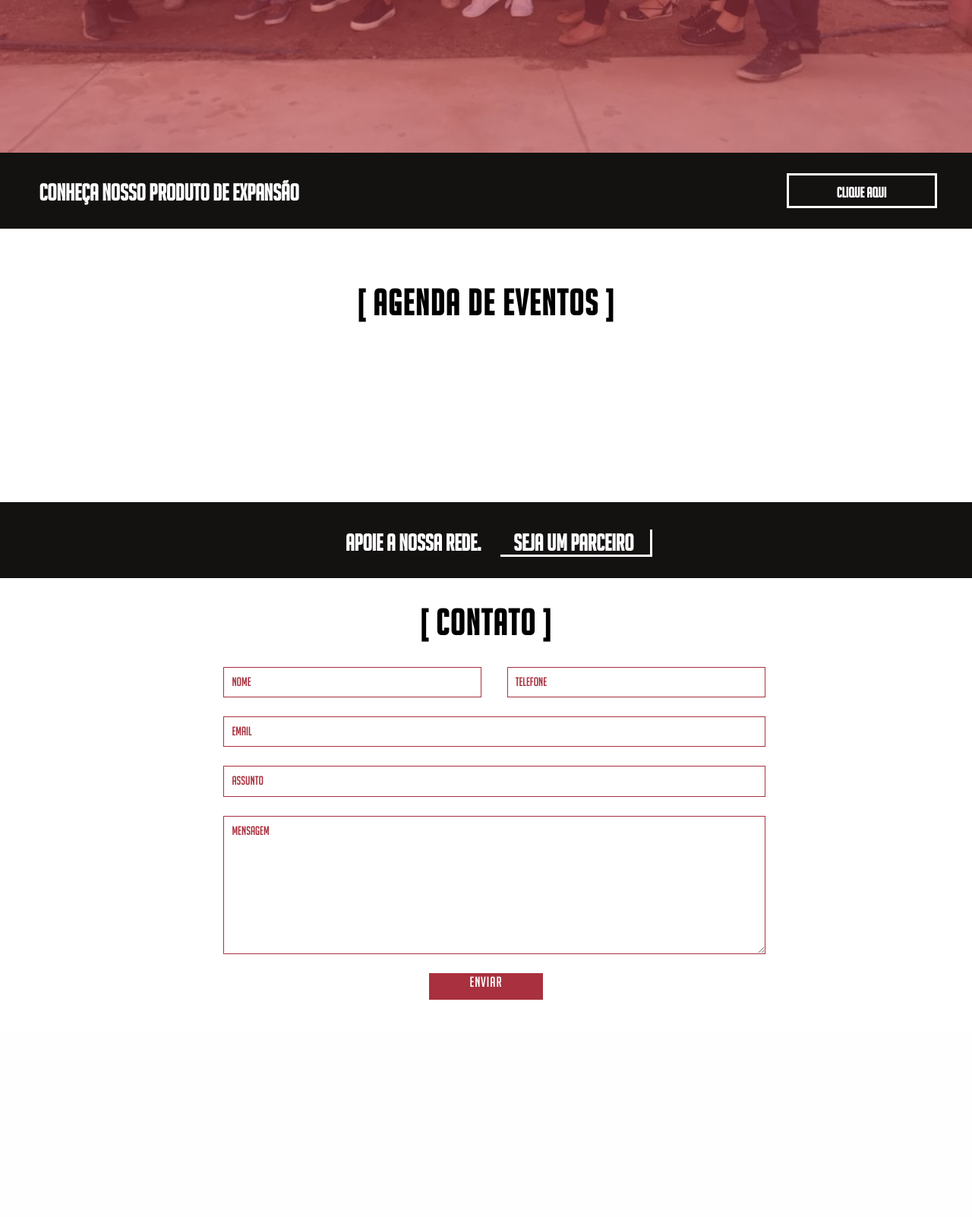
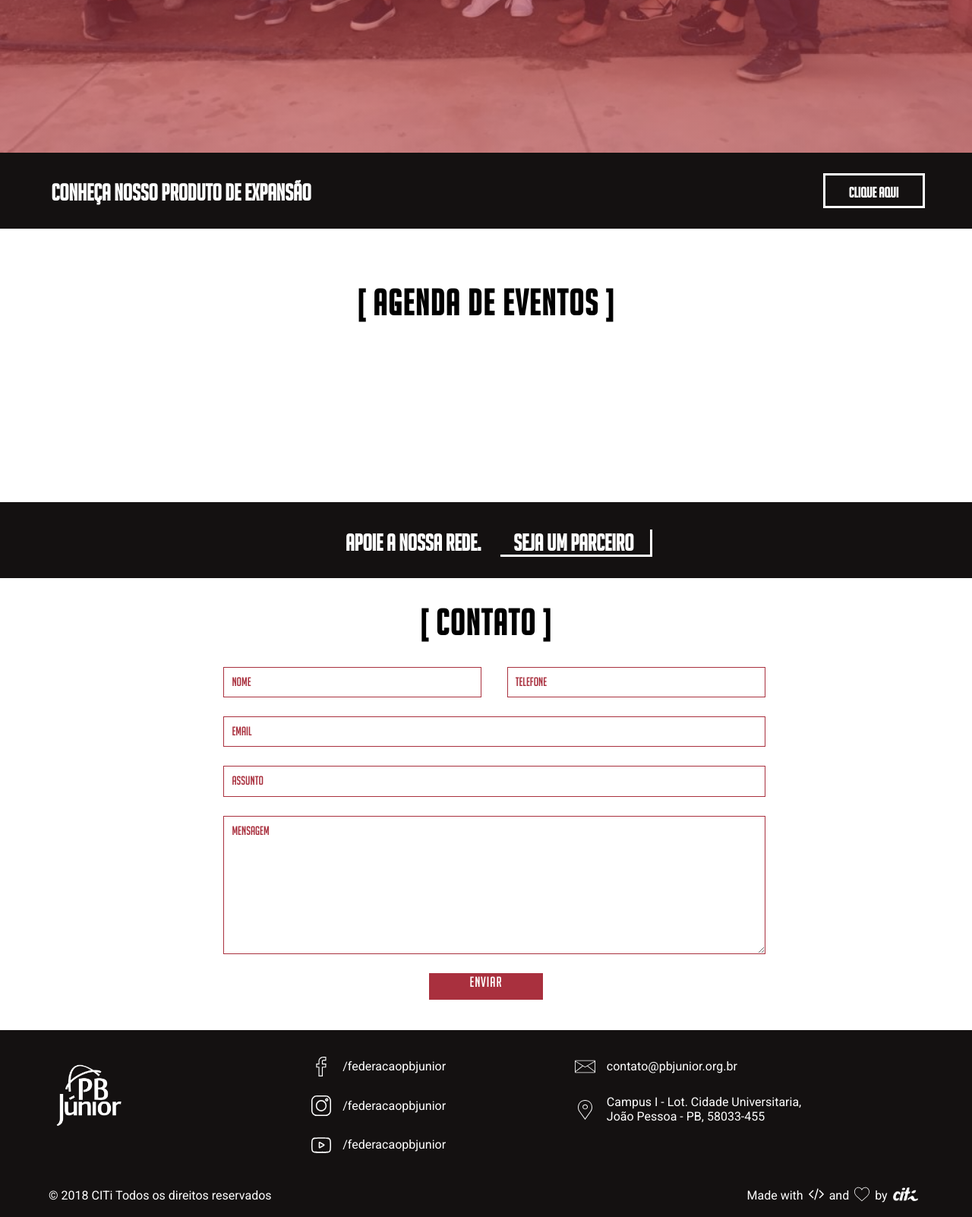
Before and after one commit to citi-onboarding/PBjr, a Django app: template core/templates/index/index.html in a window 1280 px wide. Shown: the part 2320-3922 px from the top of the page at 76% size. Before the commit the page ends 3636 px from the top, so only its background shows below. Run offline with Django 3.2, Linux system fonts and the light colour scheme; the template is opened without the code that fills it, so the values that code supplies are empty.

Commit message:
Correção de Bugs na NavBar e adição do footer

```diff
--- a/core/templates/index/index.html
+++ b/core/templates/index/index.html
@@ -23,6 +23,9 @@
         <div class="container">
             <div class="logo">
                 <img src="{% static 'imagens/logo_branca.png' %}" alt="Logo da empresa">
+            </div>
+            <div class="logo-colorida">
+                <img  src="{% static 'imagens/logo_colorida.png' %}" alt="Logo da empresa">
             </div>
             <div class="menu">
                 <div class="icone-mobile">
@@ -289,6 +292,67 @@
         </div>
     </div>
 
+    <!-- =======================
+		#Footer
+    ========================= -->
+
+    <footer>
+        <div class="container">
+            <div class="primeira-linha">
+                <div class="logo">
+                    <img src="{% static 'imagens/logo_branca.png' %}">
+                </div>
+                <div class="redes-sociais">
+                    <div class="coluna-1">
+                        <a class="rede" href="https://www.facebook.com/federacaopbjunior/" target="_blank">
+                            <img  src="{% static 'imagens/icones/footer/facebook.svg' %}">
+                            <span>/federacaopbjunior</span>
+                        </a>
+
+                        <a class="rede" href="https://www.instagram.com/federacaopbjunior/" target="_blank">
+                            <img  src="{% static 'imagens/icones/footer/instagram.svg' %}">
+                            <span>/federacaopbjunior</span>
+                        </a>
+
+                        <a class="rede" href="https://www.facebook.com/federacaopbjunior/" target="_blank">
+                            <img  src="{% static 'imagens/icones/footer/youtube.svg' %}">
+                            <span>/federacaopbjunior</span>
+                        </a>
+                    </div>
+
+                    <div class="coluna-2">
+                    <div class="rede" target="_blank">
+                        <img  src="{% static 'imagens/icones/footer/message.svg' %}">
+                        <span>contato@pbjunior.org.br</span>
+                    </div>
+
+                    <div class="rede" target="_blank">
+                        <img  src="{% static 'imagens/icones/footer/location.svg' %}">
+                        <div id="local">
+                            <span>Campus I - Lot. Cidade Universitaria,</span>
+                            <span> João Pessoa - PB, 58033-455</span>
+                        </div>
+                    </div>
+                </div>
+                </div>
+            </div>
+
+            <div class="segunda-linha">
+                <div class="copyright">
+                    <span>&copy; 2018 CITi Todos os direitos reservados</span>
+                </div>
+
+                <div class="feito">
+                    <p>Made with <span><img src="{% static 'imagens/icones/footer/code.svg' %}">
+                    </span> and <span><img src="{% static 'imagens/icones/footer/heart.svg' %}"></span> by
+                    <span><img src="{% static 'imagens/logo_citi.png' %}"></span>  </p>
+                </div>
+
+
+            </div>
+        </div>
+    </footer>
+
 
 <script src="https://ajax.googleapis.com/ajax/libs/jquery/3.3.1/jquery.min.js"></script>
 <script src=" {% static 'js/jquery-2.1.4.js' %}"></script>
--- a/static/css/responsive.css
+++ b/static/css/responsive.css
@@ -512,7 +552,7 @@
         margin: 5px;
     }
     .Botão-chamada2{
-        width: 15%;
+        width: 10%;
         height: 40%;
     }
     .Botão-chamada2 h3{
--- a/static/css/style.css
+++ b/static/css/style.css
@@ -998,134 +1008,72 @@
   }
 
 
+/*------------------------------------*\
+  #Footer-SEÇÃO
+\*------------------------------------*/
 
-
-
-
-
-
-
-
-
-
-
-
-
-
-
-
-
-
-
-
-
-
-
-
-
-
-
-
-
-
-
-
-
-
-
-
-
-
-
-
-
-
-
-
-
-
-
-
-
-
-
-
-
-
-
-
-
-
-
-
-
-
-
-
-
-
-
-
-
-
-
-/* ############################################################################################################################# */
-
-/*.linha-do-tempo-horizontal {
-    position: relative;
+footer {
+  background-color: var(--preto);
+  width: 100%;
 }
 
-.linha-do-tempo-horizontal .conteudo-eventos li {
-    position: absolute;
-    z-index: 1;
+footer .primeira-linha {
+  display: flex;
+  justify-content: space-between;
   width: 100%;
-    left: 0;
-    top: 0;
-    transform: translateX(-100%);
-    opacity: 0;
-    animation-duration: 0.4s;
-    animation-timing-function: ease-in-out;
+  margin-top: 35px;
+}
+footer .redes-sociais {
+  display: flex;
+  width: 70%;
+}
+.coluna-1 {
+  margin-right: 170px;
+}
+footer .logo { width: 100px; }
+footer .logo img { width: 100%; }
+footer .rede {
+  color: white;
+  display: flex;
+  align-items: center;
+  margin-bottom: 25px;
 }
 
-.linha-do-tempo-horizontal .conteudo-eventos li.selected {
-    /* conteudo visivel
-    position: relative;
-    z-index: 2;
-    opacity: 1;
-    transform: translateX(0);
+footer .rede img {
+  width: 20pt;
+  margin-right: 15px;
 }
 
-.linha-do-tempo-horizontal .conteudo-eventos li.enter-right,
-.linha-do-tempo-horizontal .conteudo-eventos li.leave-right {
-  animation-name: cd-enter-right;
-}
-.linha-do-tempo-horizontal .conteudo-eventos li.enter-left,
-.linha-do-tempo-horizontal .conteudo-eventos li.leave-left {
-  animation-name: cd-enter-left;
-}
-.linha-do-tempo-horizontal .conteudo-eventos li.leave-right,
-.linha-do-tempo-horizontal .conteudo-eventos li.leave-left {
-  animation-direction: reverse;
+footer #local {
+  display: flex;
+  flex-direction: column;
 }
 
-@keyframes cd-enter-right {
-    0% {
-      opacity: 0;
-      transform: translateX(100%);
+footer .segunda-linha {
+  color: white;
+  display: flex;
+  justify-content: space-between;
+  width: 100%;
+  align-items: center;
 }
-    100% {
-      opacity: 1;
-      transform: translateX(0%);
+
+footer .segunda-linha .copyright {
+  text-align: center;
 }
+
+footer .segunda-linha .feito p {
+  display: flex;
+  align-items: center;
 }
-  @keyframes cd-enter-left {
-    0% {
-      opacity: 0;
-      transform: translateX(-100%);
+
+footer .segunda-linha .feito p span {
+  margin-left: 7px;
+  margin-right: 7px;
 }
-    100% {
-      opacity: 1;
-      transform: translateX(0%);
+footer .segunda-linha .feito p span img {
+  width: 15pt;
 }
+
+footer .segunda-linha .feito p span:last-child img {
+  width: 25pt;
 }
-*/
--- a/static/js/app.js
+++ b/static/js/app.js
@@ -16,20 +16,6 @@
 
 });
 
-var distanciaTopHeader = $("#sobre-nos").offset().top; //posição do topo inicial do objeto
-function smoothHeader() {
-	console.log(distanciaTopHeader);
-	console.log($(window).scrollTop())
-
-	if($(window).scrollTop() >= distanciaTopHeader) {
-		console.log("oi");
-		$("#header-smooth").fadeIn(3000);
-	}
-
-	else {
-		$("#header").removeClass("fixed");
-	}
-}
 
 /* Função aprendida no curso de scrollSuave no vídeo gratuito disponibilizado no Youtube pelo
 canal Origamid */
@@ -49,7 +35,29 @@
 	});
 }
 
+function smoothHeader() {
+
+	if (document.body.scrollTop > 50 || document.documentElement.scrollTop > 50) {
+		$('#header').addClass('on-scroll');
+		$('#header .logo-colorida').css('display', 'block');
+		$('#header .logo').css('display', 'none');
+		$('#header a').css('color', 'var(--preto)');
+		$('.icone-mobile i').css('color', 'var(--preto)');
+
+	} else {
+		$('#header').removeClass('on-scroll');
+		$('#header .logo').css('display', 'block');
+		$('#header .logo-colorida').css('display', 'none');
+		$('#header a').css('color', 'white');
+		$('.icone-mobile i').css('color', 'white');
+	}
+
+}
+
 window.addEventListener('load', function() {
 	scrollSuave();
+});
+
+window.onscroll = function() {
 	smoothHeader()
-});
+ };
```
Also changed, not shown: other parts of static/css/responsive.css (+41 -1 lines), other parts of static/css/style.css (+22 -12 lines), static/imagens/icones/footer/code.svg (added), static/imagens/icones/footer/facebook.svg (added), static/imagens/icones/footer/heart.svg (added), static/imagens/icones/footer/instagram.svg (added), static/imagens/icones/footer/location.svg (added), static/imagens/icones/footer/message.svg (added), static/imagens/icones/footer/youtube.svg (added), static/imagens/logo_citi.png (added), static/imagens/logo_colorida.png (added). Lines whose indentation alone changed are shown as unchanged.
